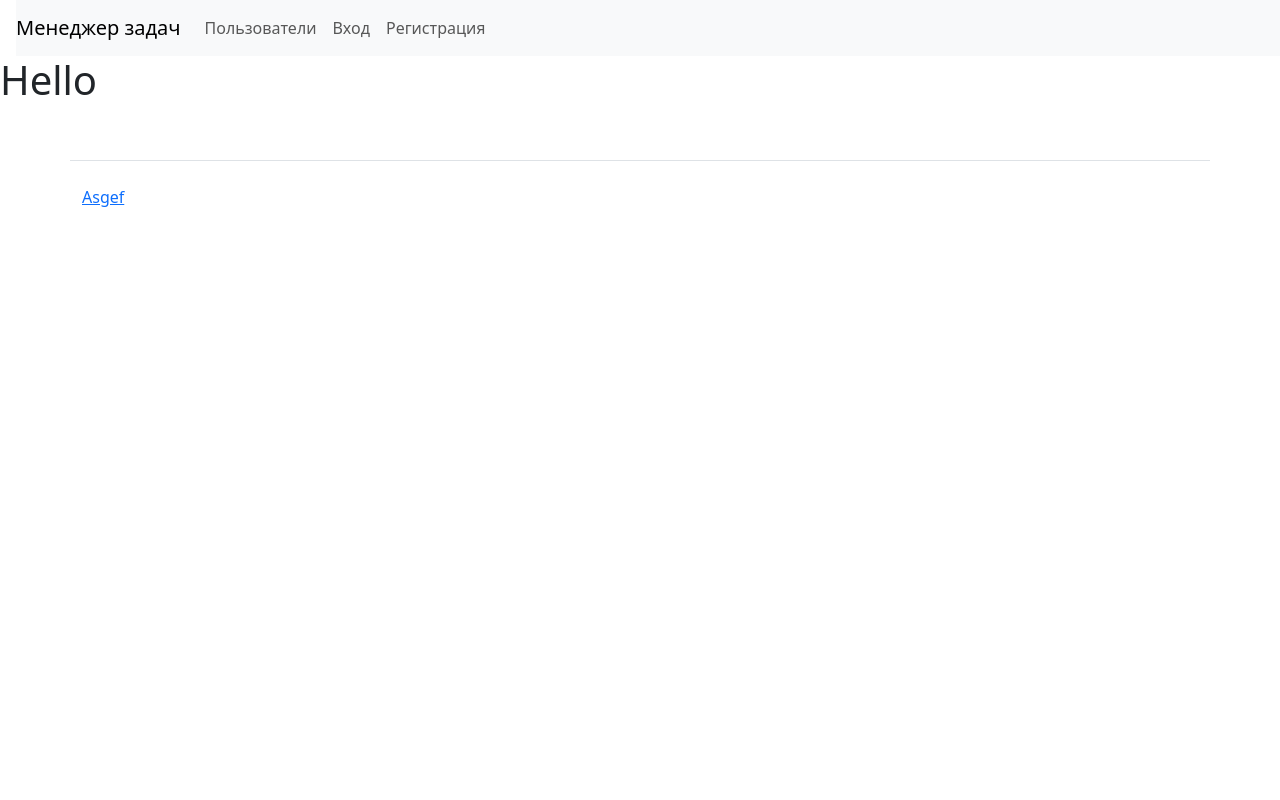
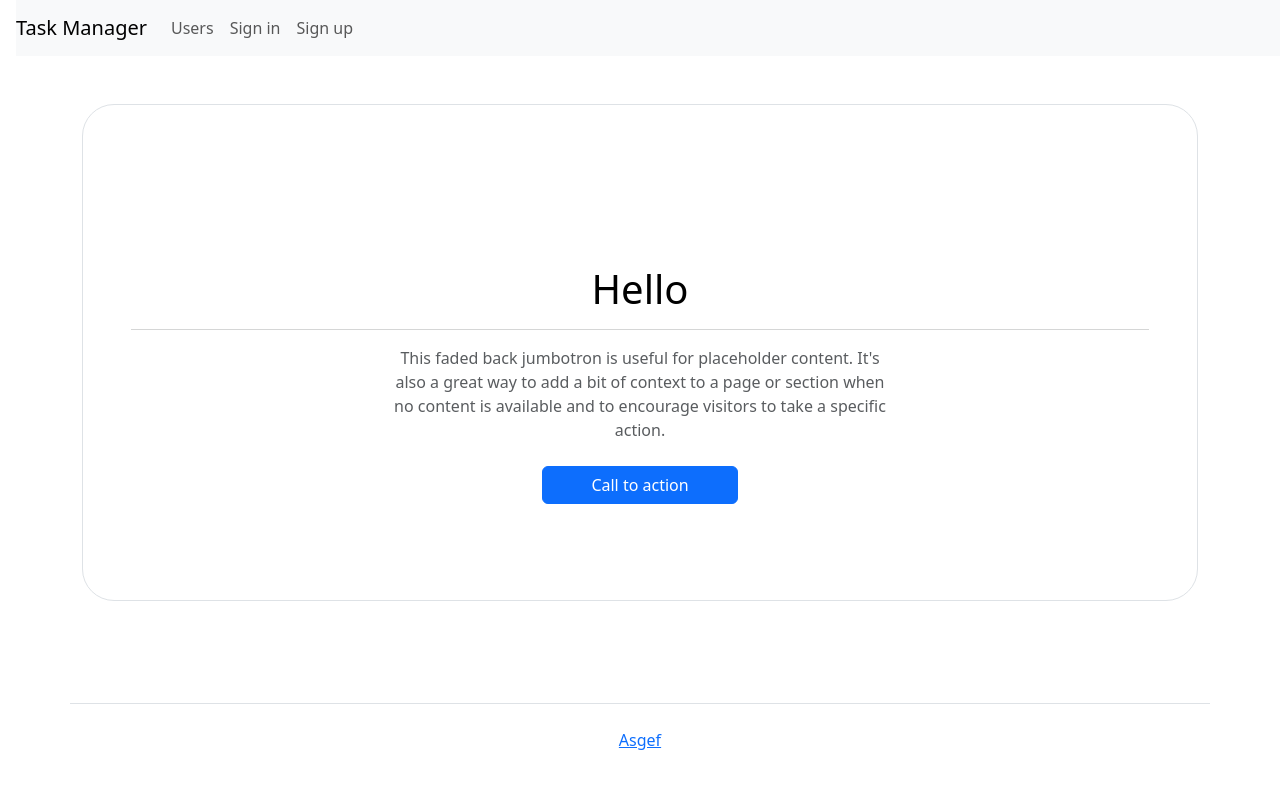
Before and after one commit to Asgef/python-project-52, a Django app: page / in a window 1280 px wide. Run offline with Django 5.2, Linux system fonts and the light colour scheme; some libraries are stand-ins or nearby versions.

Commit message:
Fix base.html and add snippet in index.html

```diff
--- a/task_manager/templates/index.html
+++ b/task_manager/templates/index.html
@@ -1,11 +1,20 @@
-<!-- task_manager/templates/index.html -->
-
-{% extends "base.html" %}
+{% extends "layouts/base.html" %}
+{% load i18n %}
 
 {% block title %}Менеджер задач Hexlet{% endblock %}
 
 {% block content %}
-    <div>
-        <h1>{{greeting}}</h1>
+    <div class="container my-5">
+      <div class="position-relative p-5 text-center text-muted bg-body border border-dashed rounded-5">
+        <svg class="bi mt-5 mb-3" width="48" height="48"><use xlink:href="#check2-circle"></use></svg>
+        <h1 class="text-body-emphasis">{{greeting}}</h1>
+        <hr>
+        <p class="col-lg-6 mx-auto mb-4">
+          This faded back jumbotron is useful for placeholder content. It's also a great way to add a bit of context to a page or section when no content is available and to encourage visitors to take a specific action.
+        </p>
+        <button class="btn btn-primary px-5 mb-5" type="button">
+          Call to action
+        </button>
+      </div>
     </div>
 {% endblock %}
--- a/task_manager/templates/base.html
+++ b/task_manager/templates/layouts/base.html
@@ -1,45 +1,46 @@
 {% load django_bootstrap5 %}
-{% bootstrap_css %}
-{% bootstrap_javascript %}
+{% load i18n %}
+{% get_current_language as LANGUAGE_CODE %}
 {% bootstrap_messages %}
 
 <!DOCTYPE html>
-<html lang="ru-ru">
+<html lang="{{ LANGUAGE_CODE }}">
   <head>
     <meta name="viewport" content="width=device-width, initial-scale=1, shrink-to-fit=no">
-    <title>Менеджер задач Hexlet</title>
-
+    <title>{% translate "Hexlet Task Manager" %}</title>
+    {% bootstrap_css %}
+    {% bootstrap_javascript %}
   </head>
   <body class="d-flex flex-column min-vh-100">
     <nav class="navbar navbar-expand-lg navbar-light bg-light ms-3">
-      <a class="navbar-brand" href="/">Менеджер задач</a>
+      <a class="navbar-brand" href="/">{% translate "Task Manager" %}</a>
       <button class="navbar-toggler" data-bs-toggle="collapse" data-bs-target="#navbarToggleExternalContent">
         <span class="navbar-toggler-icon"></span>
       </button>
       <div class="collapse navbar-collapse" id="navbarToggleExternalContent">
         <ul class="navbar-nav mr-auto">
           <li class="nav-item">
-            <a class="nav-link" href="/users/">Пользователи</a>
+            <a class="nav-link" href="/users/">{% translate "Users" %}</a>
           </li>
 
         </ul>
         <ul class="navbar-nav">
 
             <li class="nav-item">
-              <a class="nav-link" href="/login/">Вход</a>
+              <a class="nav-link" href="/login/">{% translate "Sign in" %}</a>
             </li>
             <li class="nav-item">
-              <a class="nav-link" href="/users/create/">Регистрация</a>
+              <a class="nav-link" href="/users/create/">{% translate "Sign up" %}</a>
             </li>
 
         </ul>
       </div>
     </nav>
-    <div>
+    <div class="flex-grow-1">
           {% block content %}{% endblock %}
     </div>
 
-    <footer>
+    <footer class="text-center">
       <div class="container my-5 pt-4 border-top">
         <a target="_blank" href="https://asgef.github.io">Asgef</a>
       </div>
```
